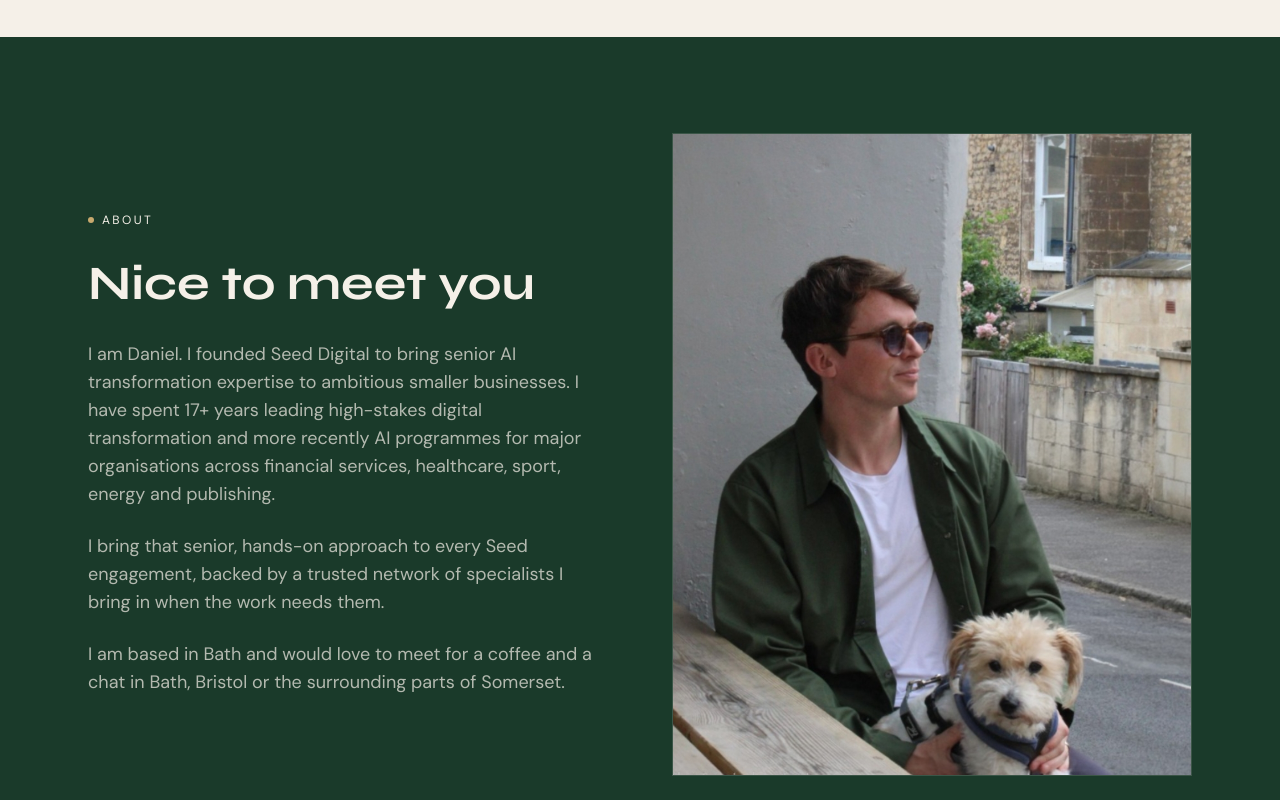
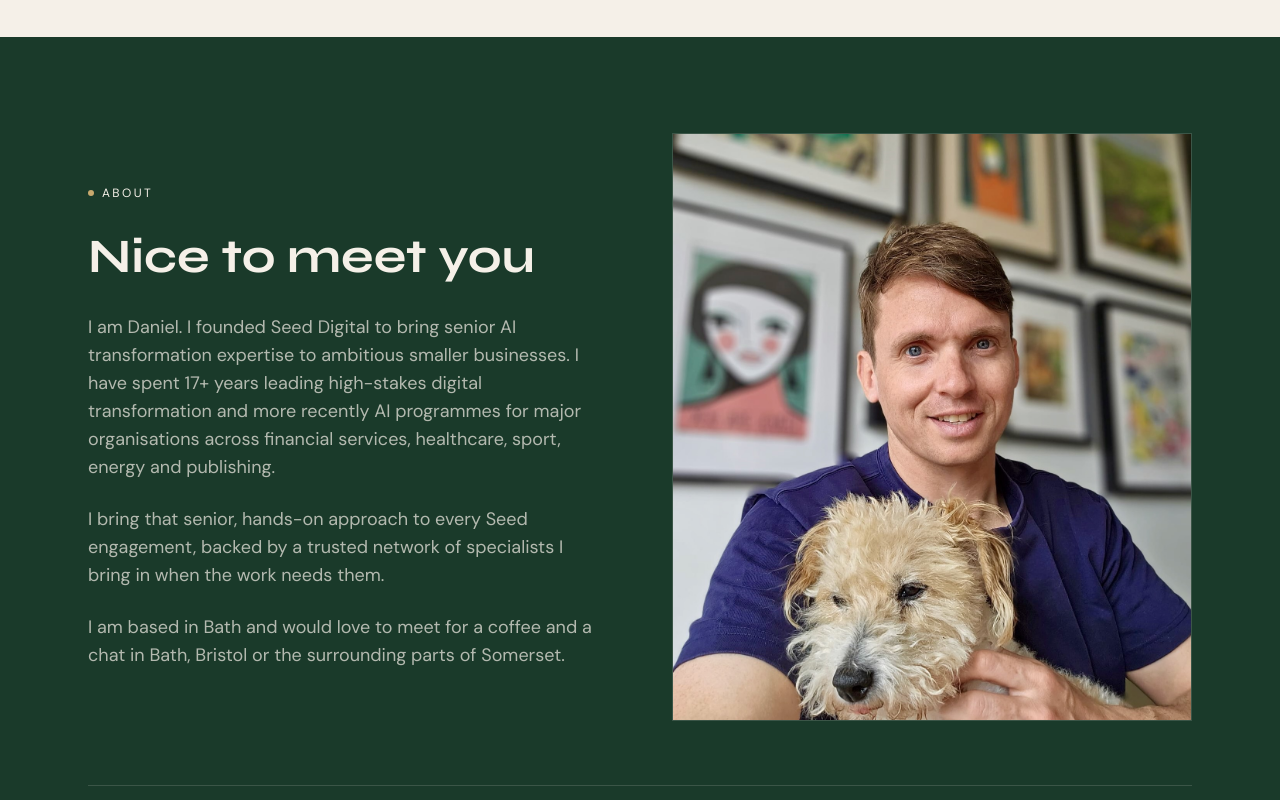
Before and after one commit to djrdunton-pocket/seed-digital, a Next.js app: page / in a window 1280 px wide. Shown: the part 3680-4480 px from the top of the page. Built offline with nearby package versions, Linux system fonts and the light colour scheme; no server answers.

Commit message:
Update About profile photo

```diff
--- a/app/components/Credibility.tsx
+++ b/app/components/Credibility.tsx
@@ -43,10 +43,10 @@ export default function Credibility() {
 
           <div>
             <Image
-              src="/dan_dunton_photo.jpeg"
+              src="/dan_dunton_photo2.jpeg"
               alt="Daniel Dunton, founder of Seed Digital"
-              width={941}
-              height={1170}
+              width={1339}
+              height={1514}
               className="w-full h-auto object-cover border border-[#f5f0e8]/15"
             />
           </div>
```
Also changed, not shown: public/dan_dunton_photo2.jpeg (added).
